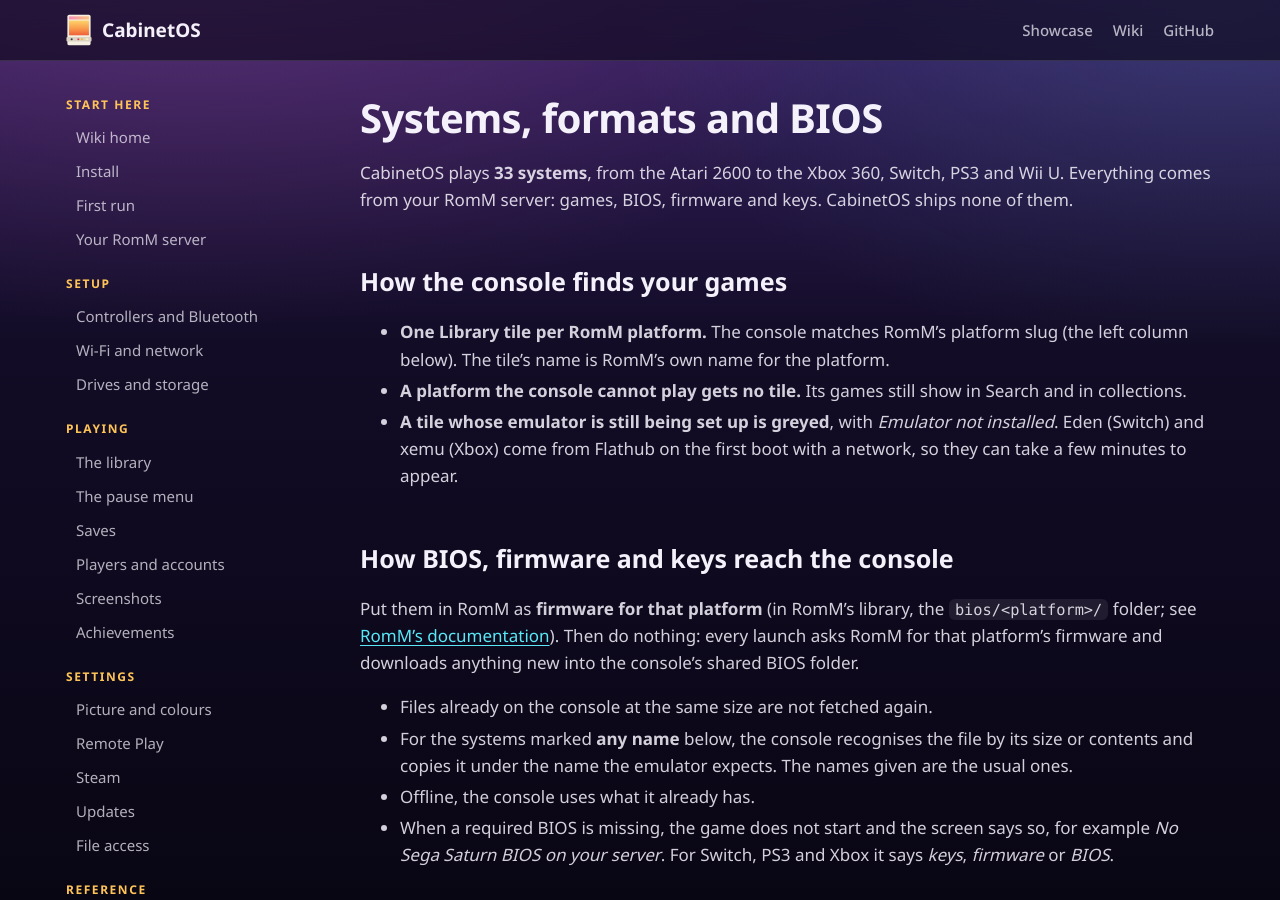
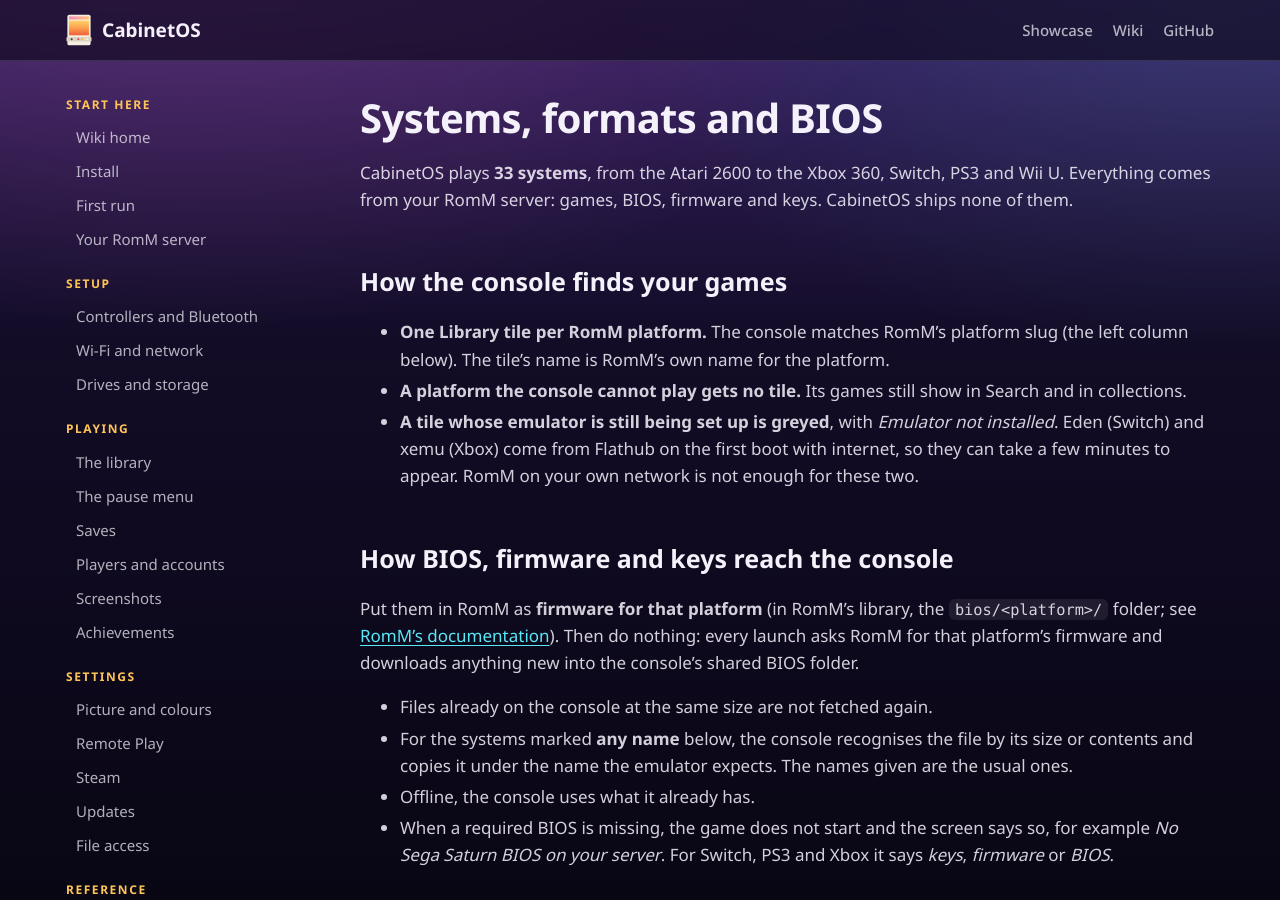
Before and after one commit to MMagTech/cabinetos, a Jekyll site: the page built from docs/wiki/systems.md, in a window 1280 px wide and 900 px high. Built offline with Jekyll 4.4.1, drawn with Linux system fonts in a browser that asks for light colours; our own code applies the rules of GitHub Pages for plain Markdown files.

Commit message:
Wiki: Switch and Xbox emulators need internet, said at first run too
Co-Authored-By: Claude Opus 5.5 <noreply@anthropic.com>

```diff
--- a/docs/wiki/systems.md
+++ b/docs/wiki/systems.md
@@ -13,7 +13,8 @@ and keys. CabinetOS ships none of them.
   Search and in collections.
 - **A tile whose emulator is still being set up is greyed**, with *Emulator not
   installed*. Eden (Switch) and xemu (Xbox) come from Flathub on the first boot
-  with a network, so they can take a few minutes to appear.
+  with internet, so they can take a few minutes to appear. RomM on your own
+  network is not enough for these two.
 
 ## How BIOS, firmware and keys reach the console
 
```
Also changed, not shown: docs/wiki/first-run.md (+3 -0 lines), docs/wiki/troubleshooting.md (+2 -1 lines).
